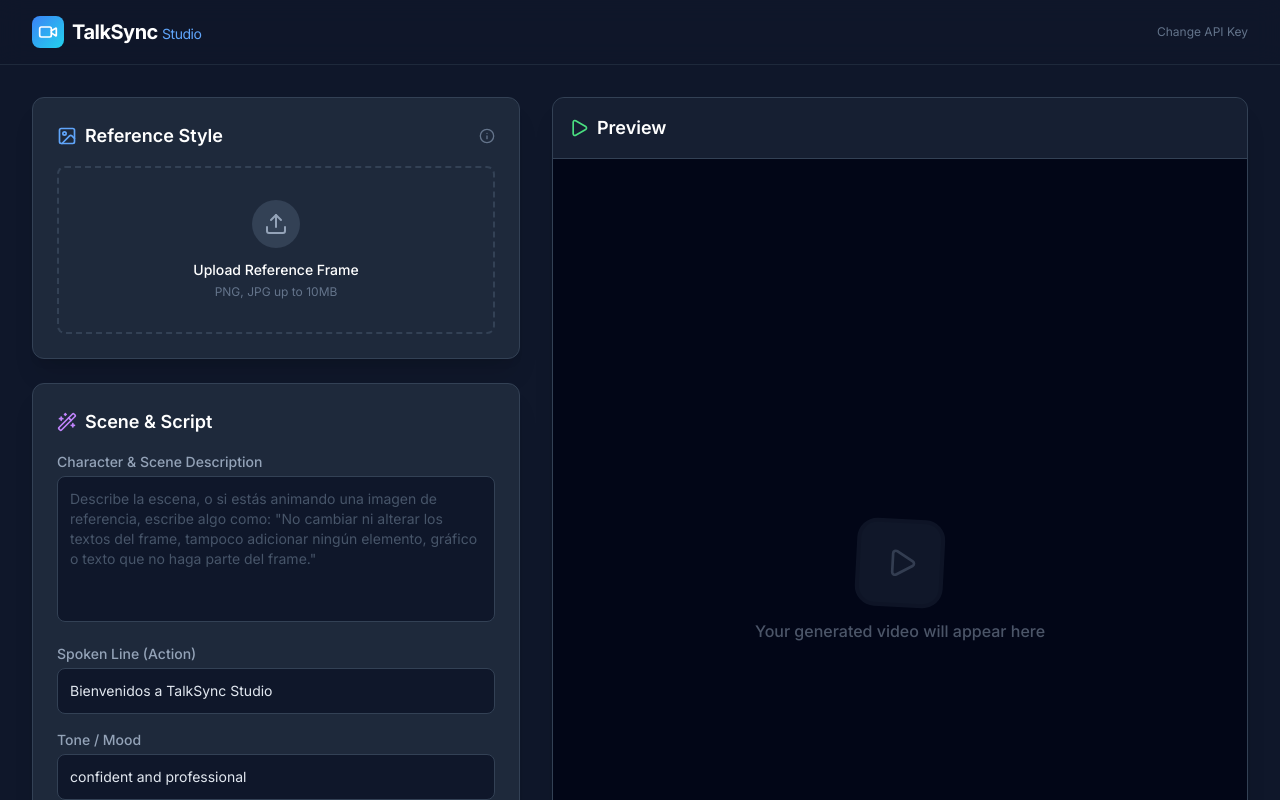
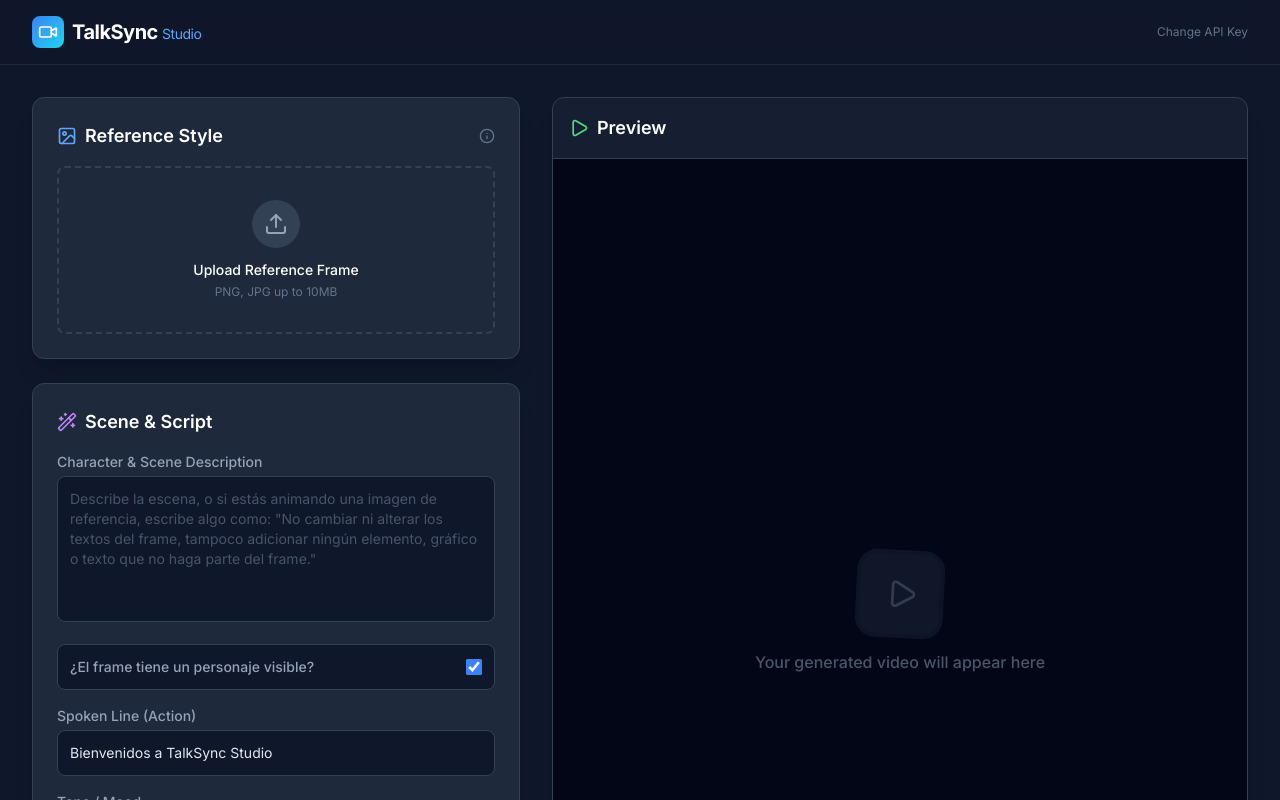
Before and after one commit to jairoamayalaverde/Video-Contador, a React (Vite) app: page / in a window 1280 px wide. Shown: the top 800 px of the page. Built offline with nearby package versions, Linux system fonts and the light colour scheme; no server answers.

Commit message:
Update App.tsx

```diff
--- a/App.tsx
+++ b/App.tsx
@@ -12,6 +12,11 @@
   const [prompt, setPrompt] = useState<string>(DEFAULT_PROMPT);
   const [scriptLine, setScriptLine] = useState<string>("Bienvenidos a TalkSync Studio");
   const [tone, setTone] = useState<string>("confident and professional");
+  // Si el frame de referencia NO tiene un personaje visible (ej. solo un
+  // screenshot de producto/UI), el Spoken Line debe ir como voz en off,
+  // no como diálogo de "el personaje está diciendo" — eso confundía al
+  // modelo cuando no había nadie en la imagen a quien atribuirle la voz.
+  const [hasCharacter, setHasCharacter] = useState<boolean>(true);
   const [refImage, setRefImage] = useState<string | null>(null);
   // Dimensiones reales (px) de la imagen de referencia subida, para poder
   // avisar si es muy chica o si no es 16:9 antes de gastar una generación.
@@ -80,7 +85,10 @@
     setStatusMessage("Initializing generation...");
 
     try {
-      const fullPrompt = `${prompt} The character is saying: "${scriptLine}". The tone is ${tone}.`;
+      const dialogueClause = hasCharacter
+        ? `The character is saying: "${scriptLine}". The tone is ${tone}.`
+        : `Voice-over narration (no on-screen speaker, the scene has no character): "${scriptLine}". The tone is ${tone}.`;
+      const fullPrompt = `${prompt} ${dialogueClause}`;
 
       setStatusMessage(`Sending request to Veo (${aspectRatio})...`);
 
@@ -244,14 +252,34 @@
                   />
                 </div>
 
+                <div className="flex items-center justify-between bg-[#0f172a] border border-slate-700 rounded-lg p-3">
+                  <label htmlFor="hasCharacter" className="text-sm font-medium text-slate-400 cursor-pointer">
+                    ¿El frame tiene un personaje visible?
+                  </label>
+                  <input
+                    id="hasCharacter"
+                    type="checkbox"
+                    checked={hasCharacter}
+                    onChange={(e) => setHasCharacter(e.target.checked)}
+                    className="w-4 h-4 accent-blue-500 cursor-pointer"
+                  />
+                </div>
+
                 <div>
-                  <label className="block text-sm font-medium text-slate-400 mb-1">Spoken Line (Action)</label>
+                  <label className="block text-sm font-medium text-slate-400 mb-1">
+                    Spoken Line {hasCharacter ? '(Action)' : '(Voz en off)'}
+                  </label>
                   <input
                     type="text"
                     value={scriptLine}
                     onChange={(e) => setScriptLine(e.target.value)}
                     className="w-full bg-[#0f172a] border border-slate-700 rounded-lg p-3 text-sm text-slate-200 placeholder-slate-600 focus:ring-2 focus:ring-blue-500 focus:border-transparent"
                   />
+                  {!hasCharacter && (
+                    <p className="text-xs text-slate-500 mt-1">
+                      Sin personaje en el frame: esta línea se generará como narración en off, no como diálogo hablado.
+                    </p>
+                  )}
                 </div>
 
                 <div>
```
